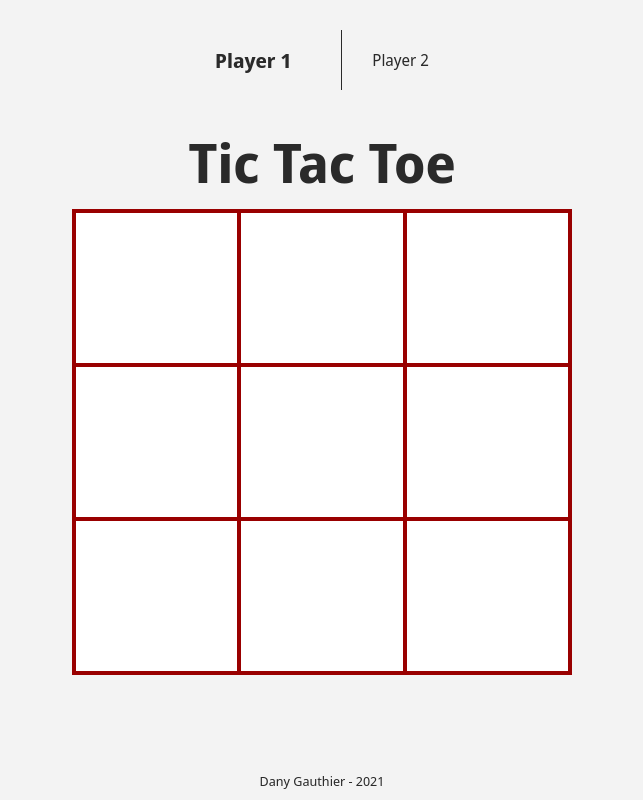
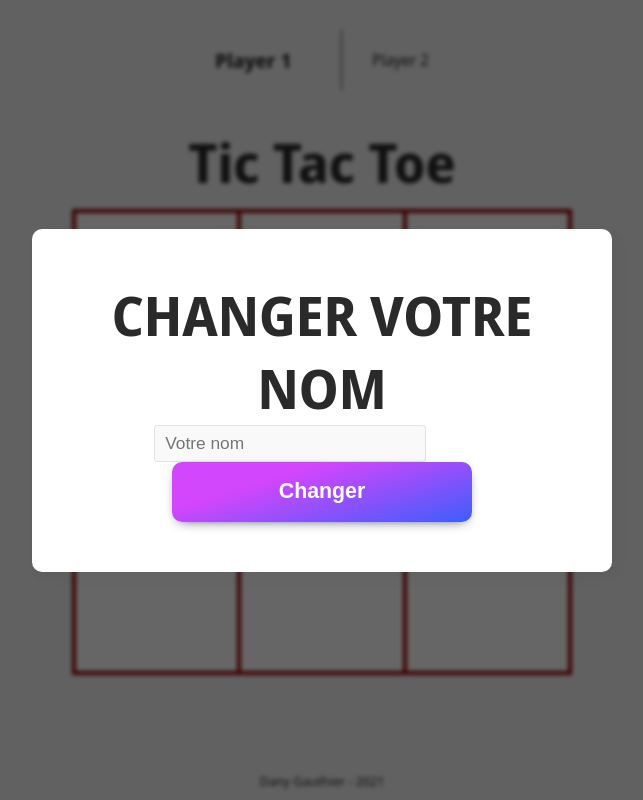
Before and after one commit to VotreCafetier/TicTacToe, a PHP site: page / in a window 1280 px wide. Shown: the whole page, without its empty margins (318-961 px from the left). Run offline with PHP 8.4, Linux system fonts and the light colour scheme.

Commit message:
added name overlay

```diff
--- a/css/styles.css
+++ b/css/styles.css
@@ -52,6 +52,24 @@ button{
 
     button:active{
         transform: translateY(1px);
+    }
+
+input{
+    height: 35px;
+    max-width: 250px;
+    width: 100%;
+    border-radius: 3px;
+    font-size: 13pt;
+    border: 1px solid var(--light-black);
+    background-color: #f9f9f9;
+    padding: 0 10px;
+    outline: 0!important;
+    transition: background-color 0.1s;
+}
+
+    input:hover,input:focus {
+        background-color: var(--dark-white);
+        transition: background-color 0.1s;
     }
 
 
@@ -138,8 +156,7 @@ h1{
 
 
 
-
-#winning_fiesta{
+.overlay{
     position: absolute;
     width: 100%;
     height: 100%;
@@ -147,10 +164,49 @@ h1{
     top:0;left: 0;right: 0;bottom: 0;
     color: var(--white);
     z-index: 10;
+    overflow: hidden;
+    backdrop-filter: blur(2px);
+}
+
+
+#NameForm{
     display: flex;
     justify-content: center;
     align-items: center;
-    overflow: hidden;
+}
+
+    #NameForm > div{
+        width: 500px;
+        height: auto;
+        background-color: white;
+        padding: 50px 40px;
+        border-radius: 10px;
+        -webkit-box-shadow: 5px 5px 15px 5px rgba(0,0,0,0.04);
+        box-shadow: 5px 5px 15px 5px rgba(0,0,0,0.04);
+        margin: auto;
+    }
+
+    #NameForm button{
+        background: rgb(63,94,251);
+        background: linear-gradient(343deg, rgba(63,94,251,1) 1%, rgba(210,70,252,1) 69%);
+        box-shadow: 0px 4px 13px -7px rgb(16, 22, 53), 5px 5px 15px 5px rgba(0,0,0,0);
+        color: var(--white);
+        transition: box-shadow 0.2s;
+    }
+
+        #NameForm button:hover{
+            box-shadow: 0px 4px 13px -7px rgb(16, 22, 53), 5px 5px 15px 5px rgba(0,0,0,0);
+            transform: translateY(-1px);
+            transition: box-shadow 0.2s;
+        }
+
+
+
+
+#winning_fiesta{
+    display: flex;
+    justify-content: center;
+    align-items: center;
 }
 
     #winning_fiesta h1{
--- a/index.html
+++ b/index.html
@@ -29,8 +29,7 @@
             <div></div>
             <div></div>
         </div>
-        <!-- Name
-        <div id="NameForm">
+        <div id="NameForm" class="overlay">
             <div>
                 <h1>CHANGER VOTRE NOM</h1>
                 <span></span>
@@ -40,7 +39,7 @@
                     <button>Changer</button>
                 </div>
             </div>
-        </div>-->
+        </div>
         <footer>Dany Gauthier - <span>Date Now</span></footer>
     </div>
     <noscript>You must have javascript enabled</noscript>
@@ -50,5 +49,6 @@
     <script type="module" src="scripts/visual/confetti.js"></script>
     <script type="module" src="scripts/events.js"></script>
     <script type="module" src="scripts/visual/overlays.js"></script>
+    <script type="module" src="scripts/visual/Name.js"></script>
 </body>
 </html>
--- /dev/null
+++ b/scripts/visual/Name.js
@@ -0,0 +1,55 @@
+function ChangeName() {
+    const nom_text = document.querySelector("#NomText");
+    nom_text.innerText = this.value;
+    if (this.value == "") {
+        nom_text.innerText = this.placeholder;
+    }
+}
+
+function SubmitName(){
+    const inputNom = document.querySelector("#Nom");
+    // if empty
+    if (inputNom.value === ''){
+        console.log('Veuillez entrer un nom');
+        return;
+    }
+    alert('Votre nom à changé ! Vous êtes maintenant : ' + inputNom.value)
+}
+
+async function GetRndName(){
+    //Get https://api.namefake.com/
+    try{
+        let response = await fetch('https://api.namefake.com/');
+        let data = await response.json();
+        return data.name;
+    }
+    catch (err){
+        console.alert(err);
+    }
+}
+
+// onload
+(() => {
+    const nom_text = document.querySelector("#NomText");
+    const inputNom = document.querySelector("#Nom");
+    const btn_enter = document.querySelector("#EnterForm button");
+    const rnd_link = document.querySelector("#EnterForm a");
+
+    // set span to placeholder of input
+    nom_text.innerText = inputNom.placeholder;
+
+    // events
+    inputNom.onkeydown = ChangeName;
+    inputNom.onkeyup = ChangeName;
+    inputNom.onchange = ChangeName;
+
+    // submit btn
+    btn_enter.onclick = SubmitName;
+
+    // rnd btn
+    rnd_link.onclick = async () => {
+        let name = await GetRndName()
+        inputNom.value = name;
+        nom_text.innerText = name;
+    };
+})();
--- a/scripts/visual/overlays.js
+++ b/scripts/visual/overlays.js
@@ -1,6 +1,6 @@
 export const endGameOverlay = (msg) => {
     return (
-        `<div id="winning_fiesta">
+        `<div id="winning_fiesta" class="overlay">
             <div>
                 <h1>${msg} !</h1>
                 <div class="confetti"></div>
@@ -9,3 +9,19 @@ export const endGameOverlay = (msg) => {
         </div>`
     );
 }
+
+export const NameOverlay = () => {
+    return (
+        `<div id="NameForm" class="overlay">
+            <div>
+                <h1>CHANGER VOTRE NOM</h1>
+                <span></span>
+                <div>
+                    <input type="text" placeholder="Votre nom" id="Nom"/>
+                    <a>Random</a>
+                    <button>Changer</button>
+                </div>
+            </div>
+        </div>`
+    );
+}
```
Also changed, not shown: README.md.
